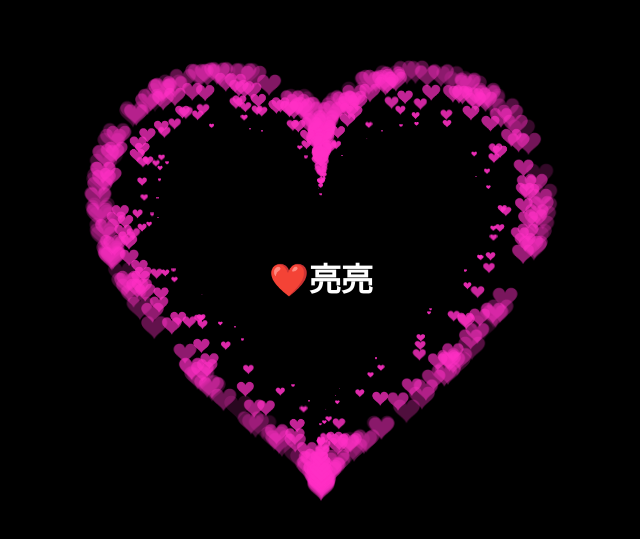
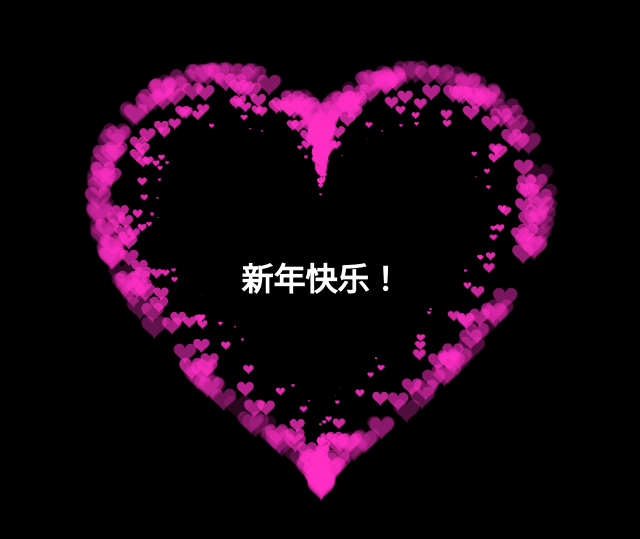
Before and after one commit to aazhe1314/aazhe1314.github.io, a plain HTML site: page index.html in a window 1280 px wide. Shown: the part 123-662 px from the top of the page, without its empty margins (319-959 px from the left). Drawn offline with Linux system fonts and the light colour scheme.

Commit message:
Update index.html

```diff
--- a/index.html
+++ b/index.html
@@ -5,7 +5,7 @@
     <meta http-equiv="X-UA-Compatible" content="IE=edge">
     <meta name="viewport" content="width=device-width, initial-scale=1.0">
     <link rel="shortcut icon" href="https://cdn.jsdelivr.net/gh/fromann/CDN@main/img/logo.ico">
-    <title>是给赵瑶的&#10084;&#65039;</title>
+    <title>新年快乐-亮&#10084;&#65039;</title>
     <script src="https://cdn.jsdelivr.net/gh/zyoushuo/Blog/hexo/js/mouse_slide.js"></script>
     <script src="https://cdn.jsdelivr.net/gh/zyoushuo/Blog/hexo/js/clicklove.js"></script>
   <style type="text/css">
@@ -269,7 +269,7 @@
 </script>
 
 <div class="namebox">
-  <h1>&#10084;&#65039;亮亮</h1>
+  <h1>新年快乐！</h1>
 </div>
 </body>
 </html>
```
